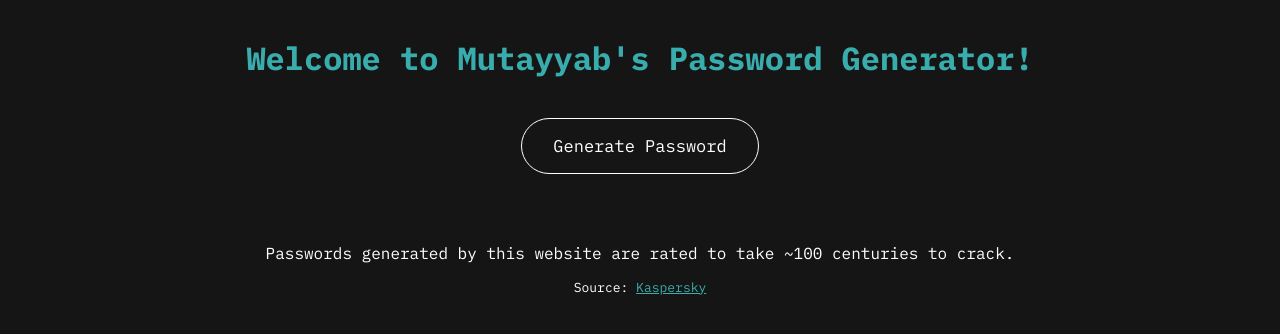
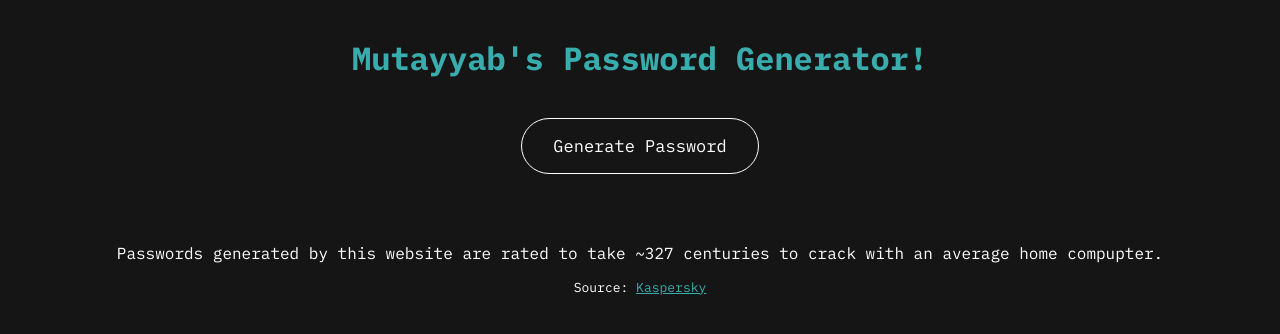
Before and after one commit to Supelion/PasswordGeneratorWebsite, a plain HTML site: page index.html in a window 1280 px wide. Drawn offline with Linux system fonts and the light colour scheme.

Commit message:
Update index.html

```diff
--- a/index.html
+++ b/index.html
@@ -18,14 +18,14 @@
         <p>Please enable JavaScript so that the password generator can work!</p>
     </noscript>
 
-    <h1>Welcome to Mutayyab's Password Generator!</h1>
+    <h1>Mutayyab's Password Generator!</h1>
 
     <p id = "password-button">Generate Password</p>
     <p id = "pw-output"></p>
 
     <br/>
 
-    <p>Passwords generated by this website are rated to take ~100 centuries to crack.</p>
+    <p>Passwords generated by this website are rated to take ~327 centuries to crack with an average home compupter.</p>
     <footer>Source: <a href = "https://password.kaspersky.com/" target = "_blank">Kaspersky</a></footer>
 
     </body>
```
